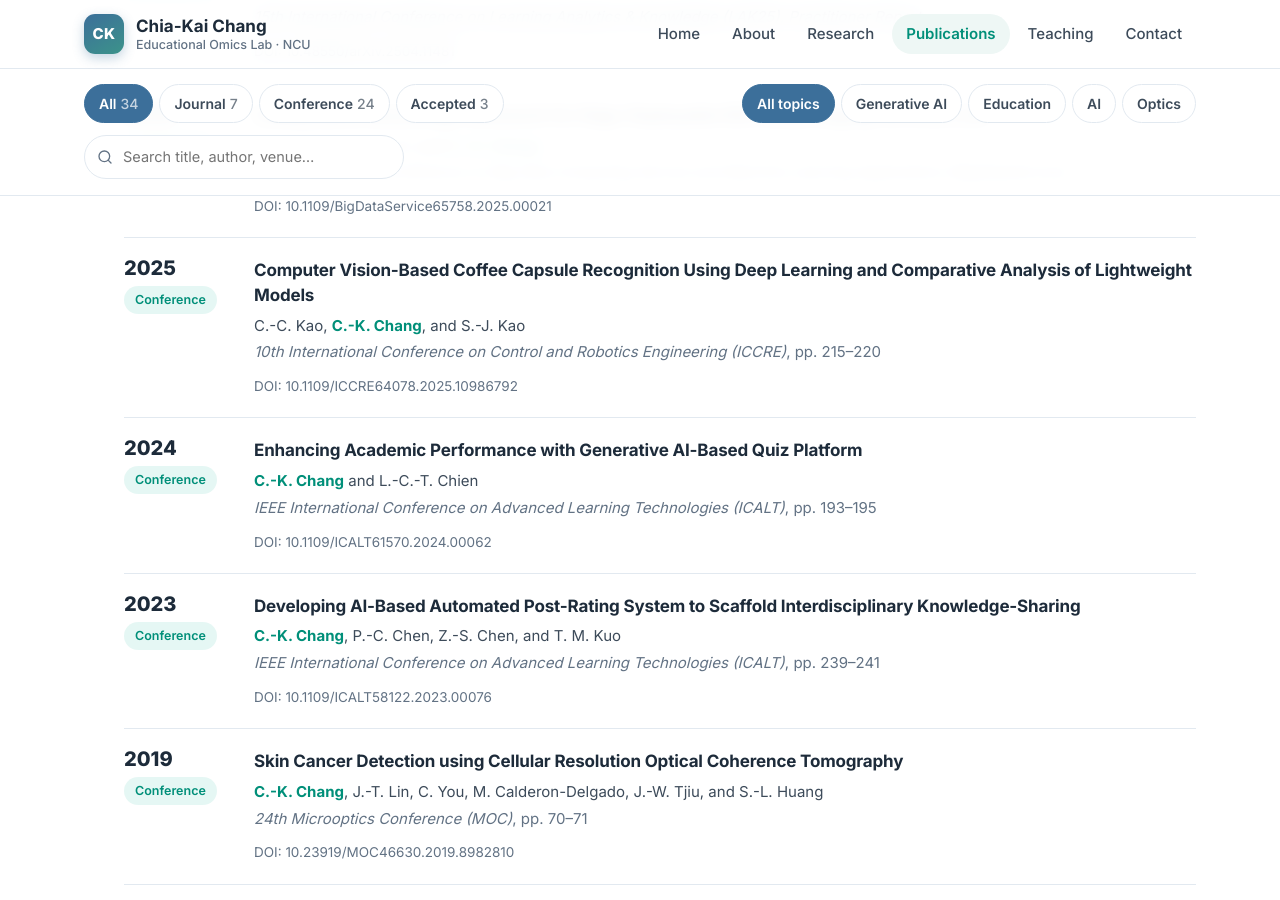
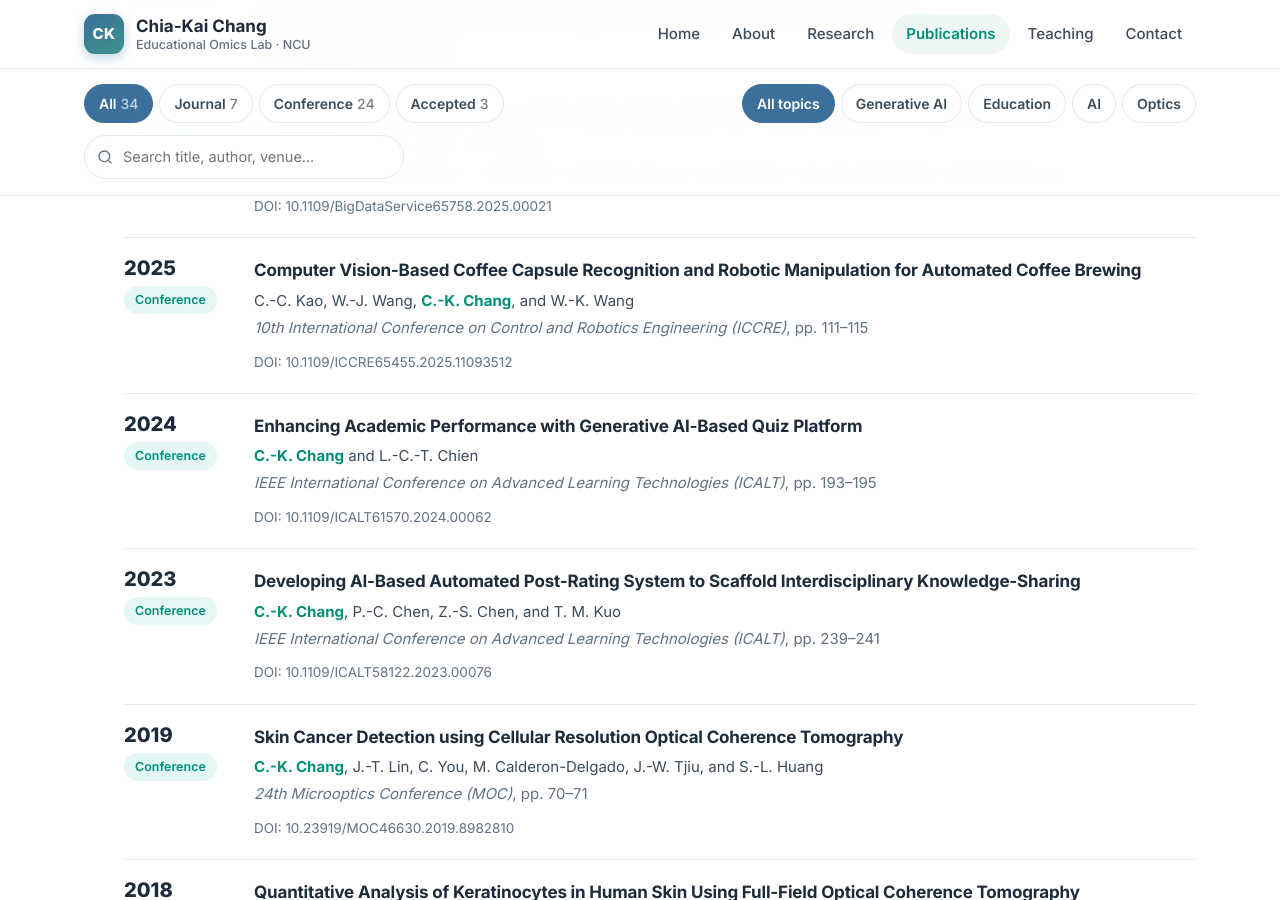
Before and after one commit to chia-kai-chang/chia-kai-chang.github.io, a Jekyll site: the page built from publications.html, in a window 1280 px wide and 900 px high, scrolled down 4419 px. Built offline with Jekyll 4.4.1, drawn with Linux system fonts in a browser that asks for light colours.

Commit message:
Correct ICCRE 2025 entry from Crossref
Title, author list, pages and DOI were wrong (old DOI
10.1109/ICCRE64078.2025.10986792 does not resolve). Now taken from
DOI 10.1109/ICCRE65455.2025.11093512: "Computer Vision-Based Coffee
Capsule Recognition and Robotic Manipulation for Automated Coffee
Brewing", C.-C. Kao, W.-J. Wang, C.-K. Chang, W.-K. Wang, pp. 111-115.

Co-Authored-By: Claude Opus 5.5 <noreply@anthropic.com>

```diff
--- a/_data/publications.yml
+++ b/_data/publications.yml
@@ -197,12 +197,15 @@
   tags: [ai]
 - type: conference
   year: 2025
-  authors: C.-C. Kao, C.-K. Chang, and S.-J. Kao
-  title: Computer Vision-Based Coffee Capsule Recognition Using Deep Learning and Comparative Analysis of Lightweight Models
+  # 2026-11-22 依 PI 提供的 DOI 自 Crossref 更正題名、作者、頁碼。
+  # 舊資料（…Using Deep Learning and Comparative Analysis of Lightweight Models、S.-J. Kao、
+  # pp. 215–220、10.1109/ICCRE64078.2025.10986792）查無此文，勿還原。
+  authors: C.-C. Kao, W.-J. Wang, C.-K. Chang, and W.-K. Wang
+  title: Computer Vision-Based Coffee Capsule Recognition and Robotic Manipulation for Automated Coffee Brewing
   venue: 10th International Conference on Control and Robotics Engineering (ICCRE)
   venue_short: ICCRE 2025
-  details: pp. 215–220
-  doi: 10.1109/ICCRE64078.2025.10986792
+  details: pp. 111–115
+  doi: 10.1109/ICCRE65455.2025.11093512
   tags: [ai]
 - type: conference
   year: 2024
```
